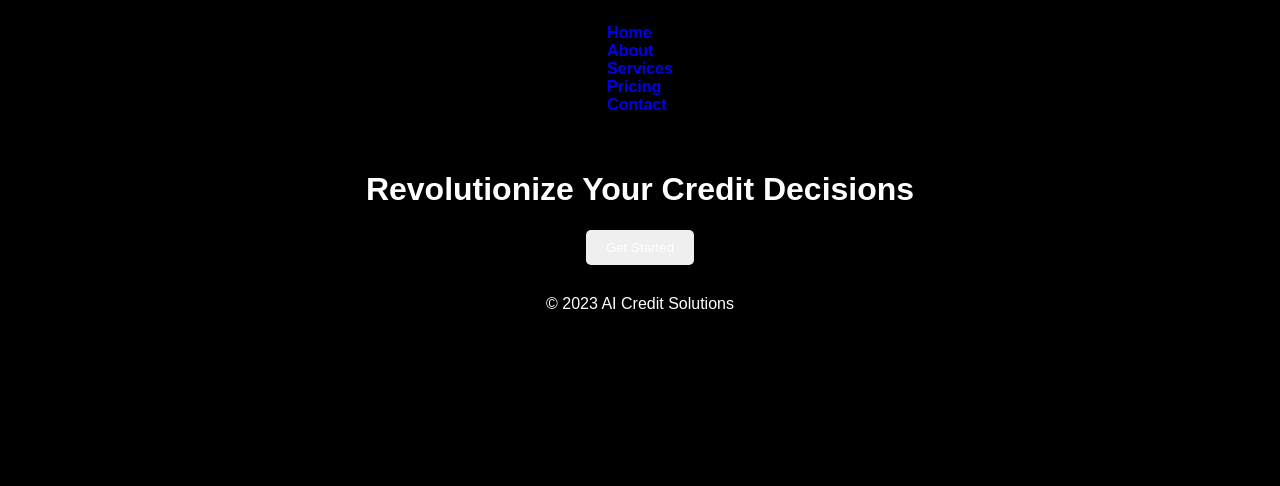
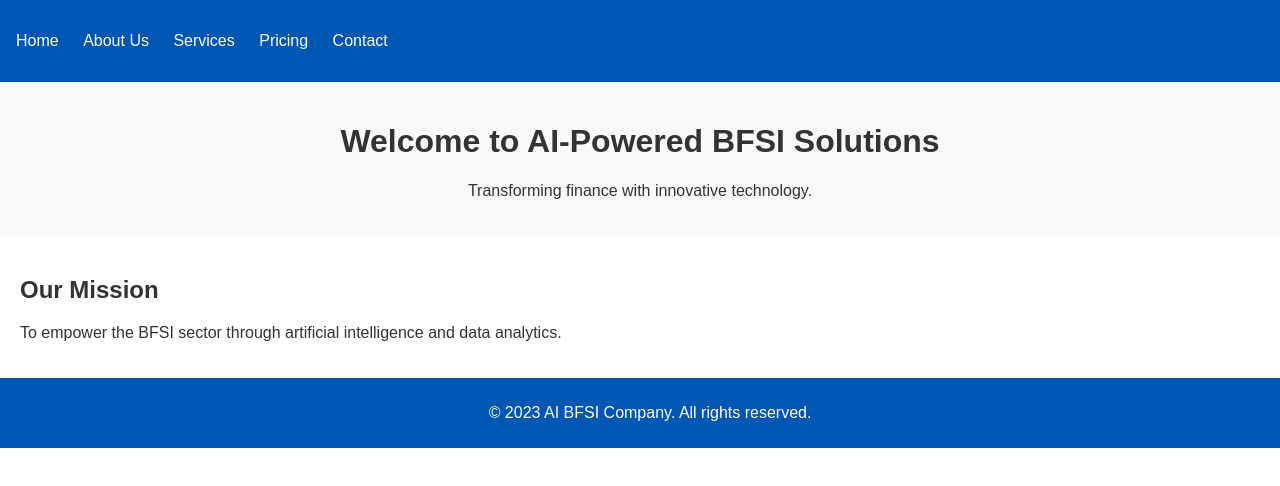
Before and after one commit to Agarwal-Sudhanshu/ai-static-builder, a website: page docs/index.html in a window 1280 px wide. Drawn offline with Linux system fonts and the light colour scheme.

Commit message:
Rollback to 2026-02-28T16-54-10-983Z

```diff
--- a/docs/index.html
+++ b/docs/index.html
@@ -1 +1,33 @@
-<!DOCTYPE html><html lang='en'><head><meta charset='UTF-8'><meta name='viewport' content='width=device-width, initial-scale=1.0'><link rel='stylesheet' href='style.css'><title>AI Credit Underwriting</title></head><body><nav><ul><li><a href='index.html'>Home</a></li><li><a href='about.html'>About</a></li><li><a href='services.html'>Services</a></li><li><a href='pricing.html'>Pricing</a></li><li><a href='contact.html'>Contact</a></li></ul></nav><header class='hero'><h1 class='animated'>Revolutionize Your Credit Decisions</h1><button class='gradient-button'>Get Started</button></header><footer>© 2023 AI Credit Solutions</footer></body></html>
+<!DOCTYPE html>
+<html lang="en">
+<head>
+    <meta charset="UTF-8">
+    <meta name="viewport" content="width=device-width, initial-scale=1.0">
+    <title>Home | AI BFSI Company</title>
+    <link rel="stylesheet" href="style.css">
+</head>
+<body>
+    <nav>
+        <ul>
+            <li><a href="index.html">Home</a></li>
+            <li><a href="about.html">About Us</a></li>
+            <li><a href="services.html">Services</a></li>
+            <li><a href="pricing.html">Pricing</a></li>
+            <li><a href="contact.html">Contact</a></li>
+        </ul>
+    </nav>
+    <header>
+        <h1>Welcome to AI-Powered BFSI Solutions</h1>
+        <p>Transforming finance with innovative technology.</p>
+    </header>
+    <main>
+        <section>
+            <h2>Our Mission</h2>
+            <p>To empower the BFSI sector through artificial intelligence and data analytics.</p>
+        </section>
+    </main>
+    <footer>
+        <p>&copy; 2023 AI BFSI Company. All rights reserved.</p>
+    </footer>
+</body>
+</html>
--- a/docs/style.css
+++ b/docs/style.css
@@ -1 +1,8 @@
-body { background-color: black; color: white; font-family: 'Arial', sans-serif; } nav { display: flex; justify-content: center; background: black; } nav ul { list-style-type: none; padding: 0; } nav ul li { margin: 0 15px; } nav a { color: neon green; text-decoration: none; font-weight: bold; } .hero { text-align: center; padding: 20px; } .animated { animation: fadeIn 3s; } footer { text-align: center; padding: 10px; } .gradient-button { background: linear-gradient(to right, neon green, green); color: white; border: none; padding: 10px 20px; border-radius: 5px; cursor: pointer; } @keyframes fadeIn { from { opacity: 0; } to { opacity: 1; } }
+body { font-family: Arial, sans-serif; margin: 0; padding: 0; color: #333; }
+nav { background: #0056b3; padding: 1em; }
+nav ul { list-style: none; padding: 0; }
+nav ul li { display: inline; margin-right: 20px; }
+nav a { color: white; text-decoration: none; }
+header { background: #f8f9fa; padding: 20px; text-align: center; }
+main { padding: 20px; }
+footer { background: #0056b3; color: white; text-align: center; padding: 10px; position: relative; bottom: 0; width: 100%; }
```
Also changed, not shown: docs/about.html (+32 -1 lines), docs/contact.html (+32 -1 lines), docs/pricing.html (+32 -1 lines), docs/services.html (+32 -1 lines).
